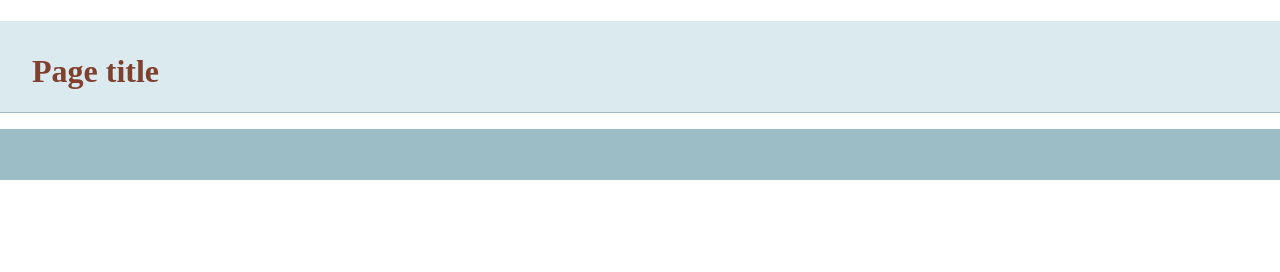
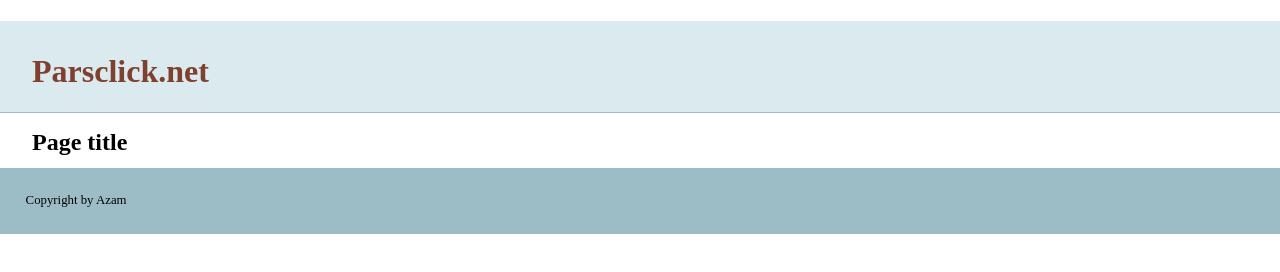
Before and after one commit to Azama/git-basics, a plain HTML site: page index.html in a window 1280 px wide. Drawn offline with nearby package versions, Linux system fonts and the light colour scheme.

Commit message:
Updated Index file to check conflict!

```diff
--- a/index.html
+++ b/index.html
@@ -6,7 +6,7 @@
     <head>
         <meta charset="utf-8">
         <meta http-equiv="X-UA-Compatible" content="IE=edge,chrome=1">
-        <title>lynda boilerplate</title>
+        <title>Parsclick</title>
         <meta name="description" content="">
         <meta name="viewport" content="width=device-width">
         <link rel="stylesheet" href="_css/main.css">
@@ -14,13 +14,15 @@
     </head>
     <body>
     <header>
-	<h1>Page title</h1>
+	<h1>Parsclick.net</h1>
     </header>
     <nav id="pageNav">
     </nav>
     <main>
+        <h2>Page title</h2>
     </main>
     <footer>
+        Copyright by Azam
     </footer>
         <script>
 //use the modernizr load to load up external scripts. This will load the scripts asynchronously, but the order listed matters. Although it will load all scripts in parallel, it will execute them in the order listed
```
